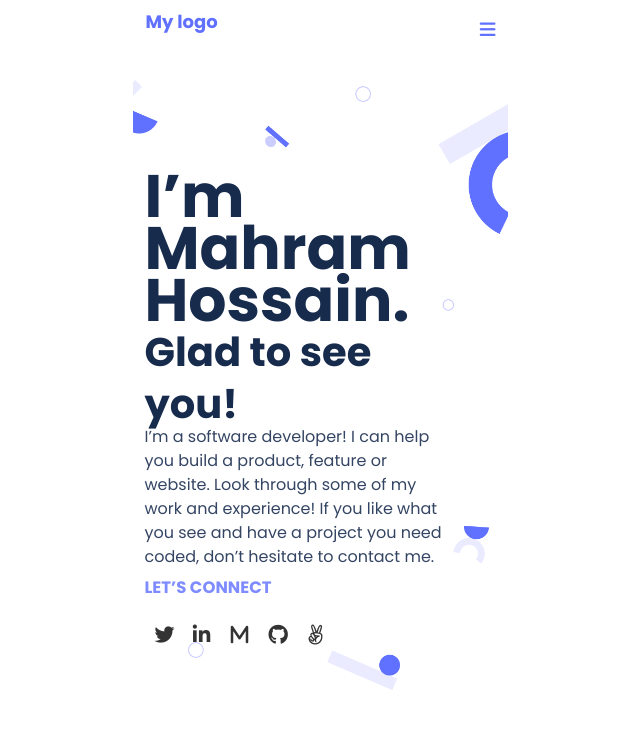
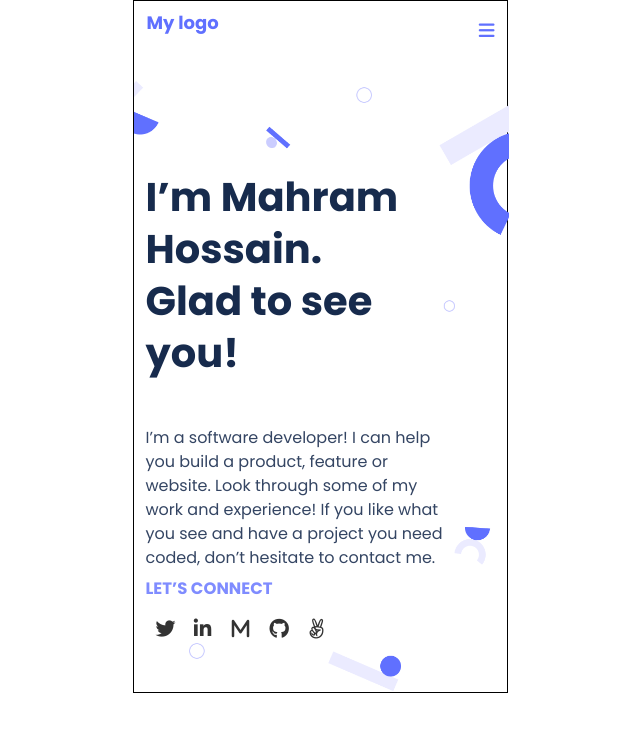
Before and after one commit to mhnazary/setup_Mobile_first, a website: page index.html in a window 1280 px wide. Shown: the whole page, without its empty margins (320-960 px from the left). Drawn offline with Linux system fonts and the light colour scheme.

Commit message:
correct some error

```diff
--- a/index.html
+++ b/index.html
@@ -23,20 +23,21 @@
     </a>
     </div>
     <div class="Right_side">
+       <nav>
         <div class="bar">
             <i class="fa fa-bars" aria-hidden="true"></i>
         </div>
+       </nav>
     </div>
 </header>
 <section class="container">
   <div class="me">
     <h1>I’m Mahram Hossain.</h1>
     <span>Glad to see you!</span>
-</div>
-<div class="bio">
-  <p>I’m a software developer! I can help you build a product, feature or website. Look through some of my work and experience! If you like what you see and have a project you need coded, don’t hesitate to contact me.</p>
-</div>
-
+    </div>
+        <div class="bio">
+         <p>I’m a software developer! I can help you build a product, feature or website. Look through some of my work and experience! If you like what you see and have a project you need coded, don’t hesitate to contact me.</p>
+         </div>
         <div class="lets_contact">
           <div class="contact">
             <h2>LET’S CONNECT</h2>
--- a/style.css
+++ b/style.css
@@ -7,8 +7,9 @@
 
 body {
   width: 375px;
-  height: 718px;
+  /* height: 718px; */
   margin: 0 auto;
+  border: 1px solid black;
 }
 
 /* start header part */
@@ -86,7 +87,9 @@
   order: 0;
   flex-grow: 0;
 }
-
+.container .me h1 {
+    font-size: 40px;
+}
 .container .bio {
   width: 327px;
   height: 146px;
@@ -122,10 +125,9 @@
 }
 
 .social_media {
-  padding-top: 5%;
+  padding-top: 0%;
   margin: 0 auto;
   display: flex;
-  padding-bottom: 6%;
 }
 
 .social-icons-set {
@@ -151,4 +153,5 @@
   margin-left: 10px;
 }
 
+
 /* coming soon */
```
Also changed, not shown: Snapshoot Portfolio.png (added).
